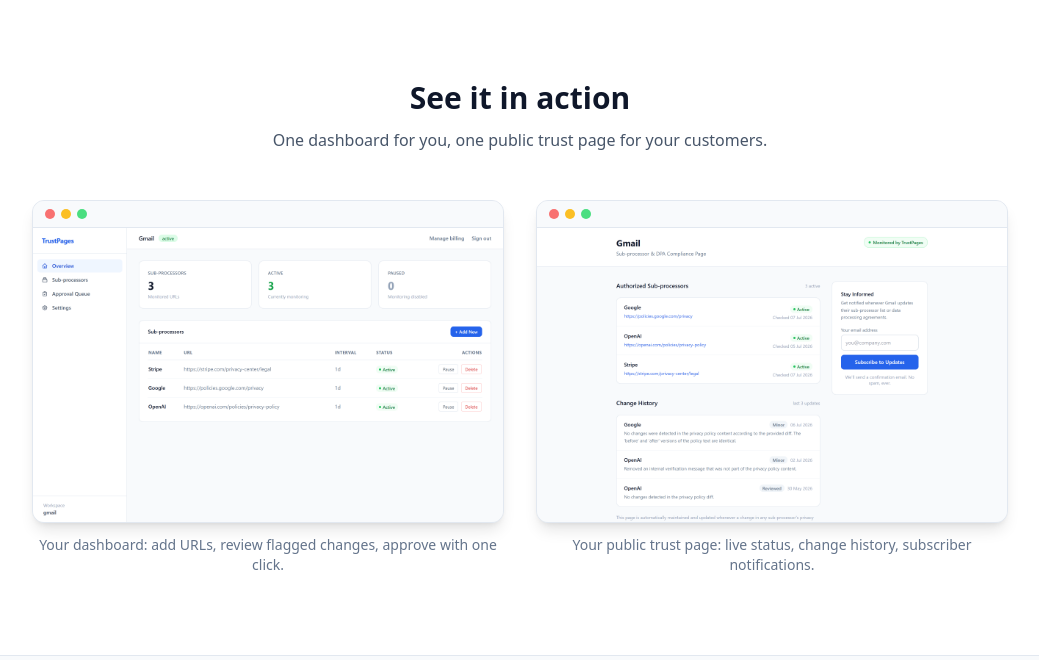
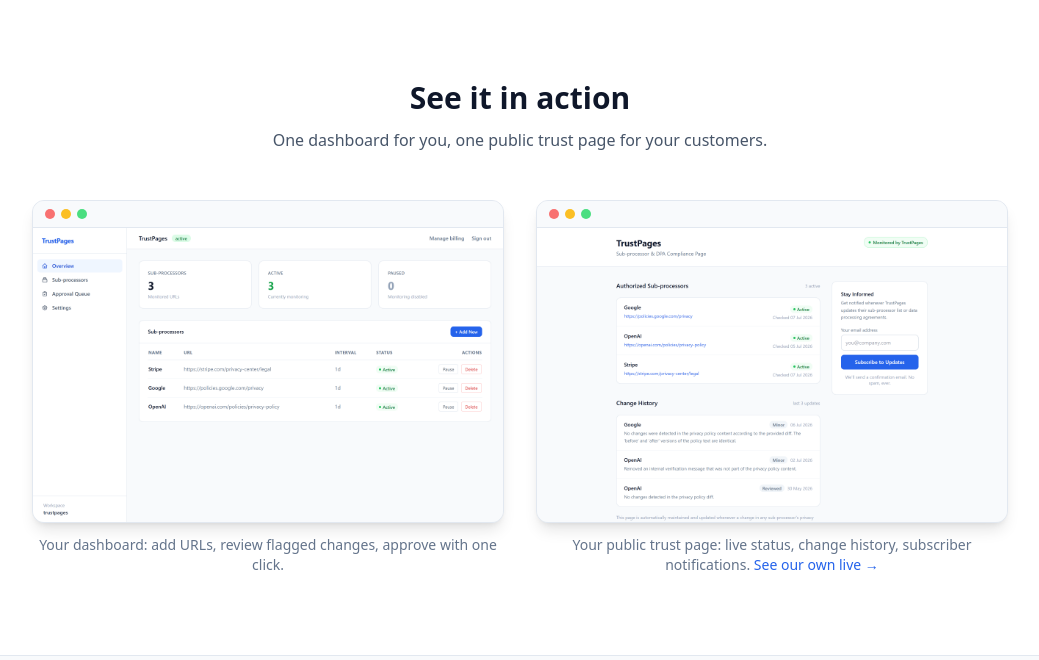
Before and after one commit to flanagans1989/truthpage, a FastAPI app: page / in a window 1280 px wide. Shown: the part 840-1500 px from the top of the page, without its empty margins (120-1159 px from the left). Run offline with FastAPI, Linux system fonts and the light colour scheme; parts of the project's set-up code (start-up, migrations or seed data) failed here and were passed over.

Commit message:
Refresh landing screenshots after tenant rename, link live example
Demo tenant renamed from "Gmail" to "TrustPages" in the DB (slug
gmail->trustpages) because Chrome Safe Browsing flagged the trust page
as brand impersonation. Screenshots and OG image retaken; landing now
links to the live example page.

Co-Authored-By: Claude Fable 5 <noreply@anthropic.com>
Claude-Session: https://claude.ai/code/session_01MsR7WUgvGE2khhNJ8Cughc

```diff
--- a/templates/landing.html
+++ b/templates/landing.html
@@ -68,7 +68,7 @@
                             </div>
                             <img src="/static/img/shot-trustpage.png" alt="Public trust page with authorized sub-processors, change history and email subscription" class="w-full" loading="lazy">
                         </div>
-                        <figcaption class="text-sm text-slate-500 text-center mt-3">Your public trust page: live status, change history, subscriber notifications.</figcaption>
+                        <figcaption class="text-sm text-slate-500 text-center mt-3">Your public trust page: live status, change history, subscriber notifications. <a href="/trust/trustpages" class="text-blue-600 hover:underline">See our own live →</a></figcaption>
                     </figure>
                 </div>
             </div>
```
Also changed, not shown: static/img/og.png, static/img/shot-dashboard.png, static/img/shot-trustpage.png.
